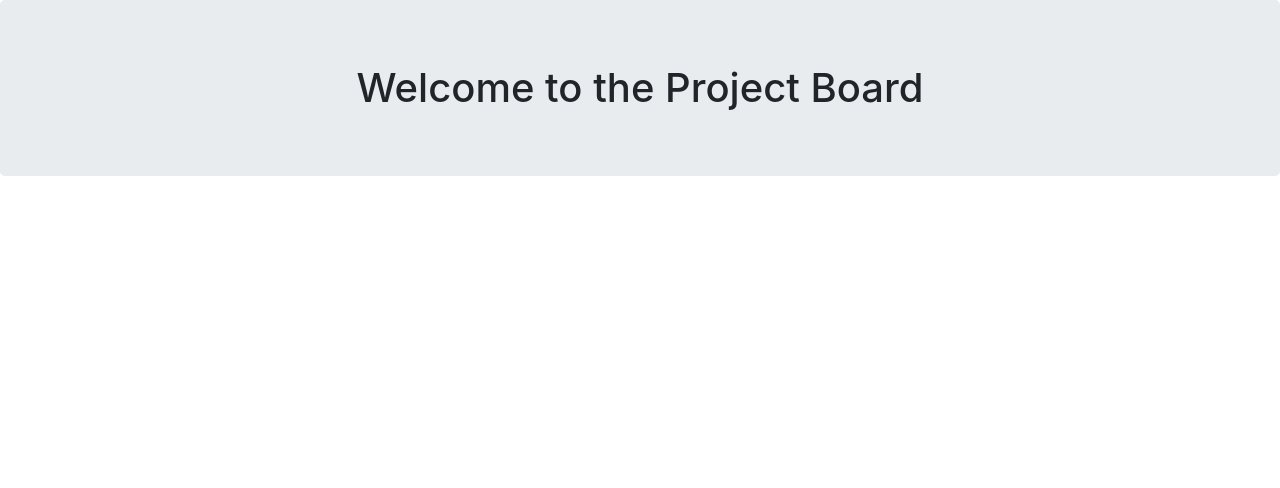
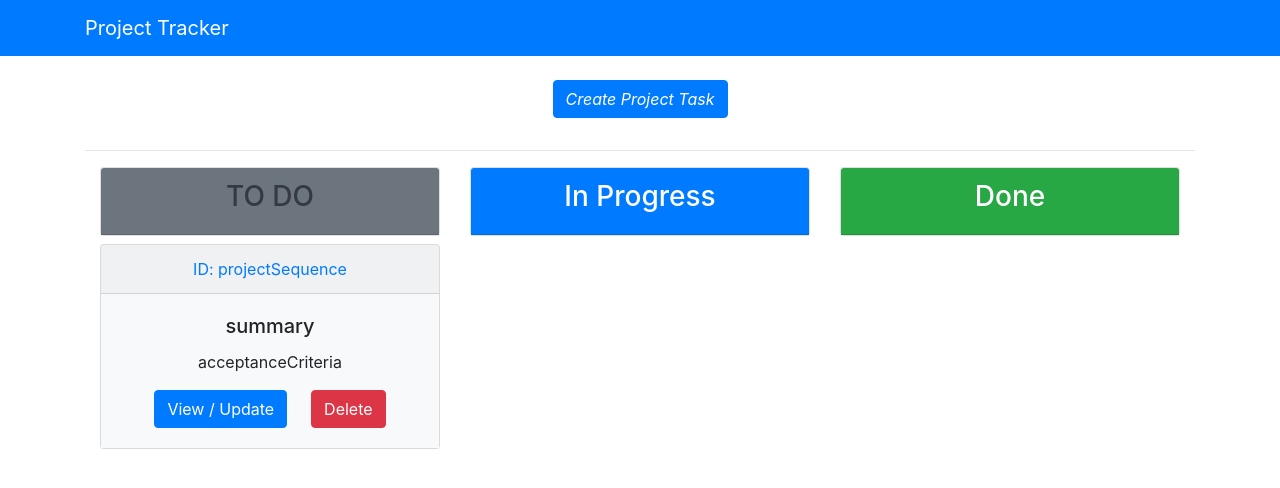
Before and after one commit to ZaMelton/ReactFrontEndForProjectTrackerApp, a React (Create React App) app: page / in a window 1280 px wide. Shown: the top 488 px of the page. Built offline with nearby package versions, Linux system fonts and the light colour scheme.

Commit message:
Added the html to return for the project board and Navbar. Addeed the ProjectItem component and the html for it

```diff
--- a/src/App.js
+++ b/src/App.js
@@ -1,11 +1,13 @@
 import React from 'react';
 import './App.css';
+import { Navbar, ProjectBoard } from './Components';
 import 'bootstrap/dist/css/bootstrap.min.css';
 
 function App() {
   return (
     <div className="App">
-      <h1 className="jumbotron">Welcome to the Project Board</h1>
+      <Navbar/>
+      <ProjectBoard/>
     </div>
   );
 }
--- a/src/Components/Navbar.js
+++ b/src/Components/Navbar.js
@@ -3,7 +3,21 @@ import React from 'react'
 function Navbar() {
     return (
         <div>
-
+            <nav className="navbar navbar-expand-sm navbar-dark bg-primary mb-4">
+                <div className="container">
+                    <a className="navbar-brand" href="Dashboard.html">
+                    Project Tracker
+                    </a>
+                    <button
+                        className="navbar-toggler"
+                        type="button"
+                        data-toggle="collapse"
+                        data-target="#mobile-nav"
+                    >
+                        <span className="navbar-toggler-icon" />
+                    </button>
+                </div>
+            </nav>
         </div>
     )
 }
--- a/src/Components/ProjectBoard.js
+++ b/src/Components/ProjectBoard.js
@@ -1,10 +1,46 @@
 import React, { Component } from 'react'
+import { ProjectItem } from './index';
 
 class ProjectBoard extends Component {
     render() {
         return (
-            <div>
+            <div className="container">
+                <a href="/ProjectTaskForm.html" className="btn btn-primary mb-3">
+                    <i> Create Project Task</i>
+                </a>
+                <br />
+                <hr />
 
+                <div className="container">
+                    <div className="row">
+                        <div className="col-md-4">
+                            <div className="card text-center mb-2">
+                                <div className="card-header bg-secondary text-dark">
+                                    <h3>TO DO</h3>
+                                </div>
+                            </div>
+
+                            <ProjectItem/>
+                        </div>
+
+                        <div className="col-md-4">
+                            <div className="card text-center mb-2">
+                                <div className="card-header bg-primary text-white">
+                                    <h3>In Progress</h3>
+                                </div>
+                            </div>
+                        </div>
+
+                        <div className="col-md-4">
+                            <div className="card text-center mb-2">
+                                <div className="card-header bg-success text-white">
+                                    <h3>Done</h3>
+                                </div>
+                            </div>
+                        </div>
+
+                    </div>
+                </div>
             </div>
         )
     }
--- /dev/null
+++ b/src/Components/ProjectItem.js
@@ -0,0 +1,29 @@
+import React, { Component } from 'react'
+
+class ProjectItem extends Component {
+    render() {
+        return (
+            <div className="card mb-1 bg-light">
+
+                <div className="card-header text-primary">
+                    ID: projectSequence
+                </div>
+                <div className="card-body bg-light">
+                    <h5 className="card-title">summary</h5>
+                    <p className="card-text text-truncate ">
+                        acceptanceCriteria
+                    </p>
+                    <a href='#' className="btn btn-primary">
+                        View / Update
+                    </a>
+
+                    <button className="btn btn-danger ml-4">
+                        Delete
+                    </button>
+                </div>
+            </div>
+        )
+    }
+}
+
+export default ProjectItem;
--- /dev/null
+++ b/src/Components/index.js
@@ -0,0 +1,3 @@
+export { default as Navbar} from './Navbar';
+export { default as ProjectBoard } from './ProjectBoard';
+export { default as ProjectItem } from './ProjectItem';
```
